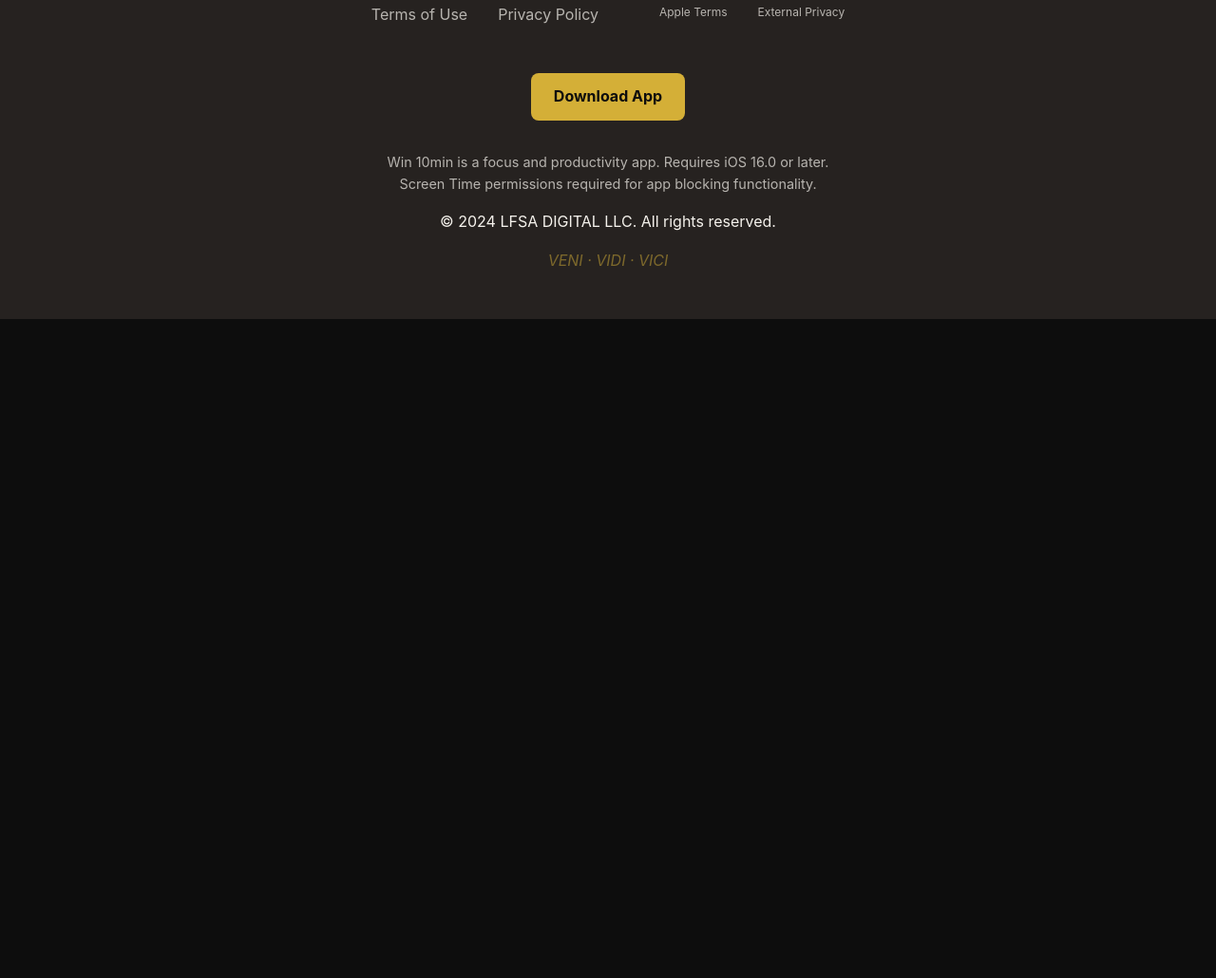
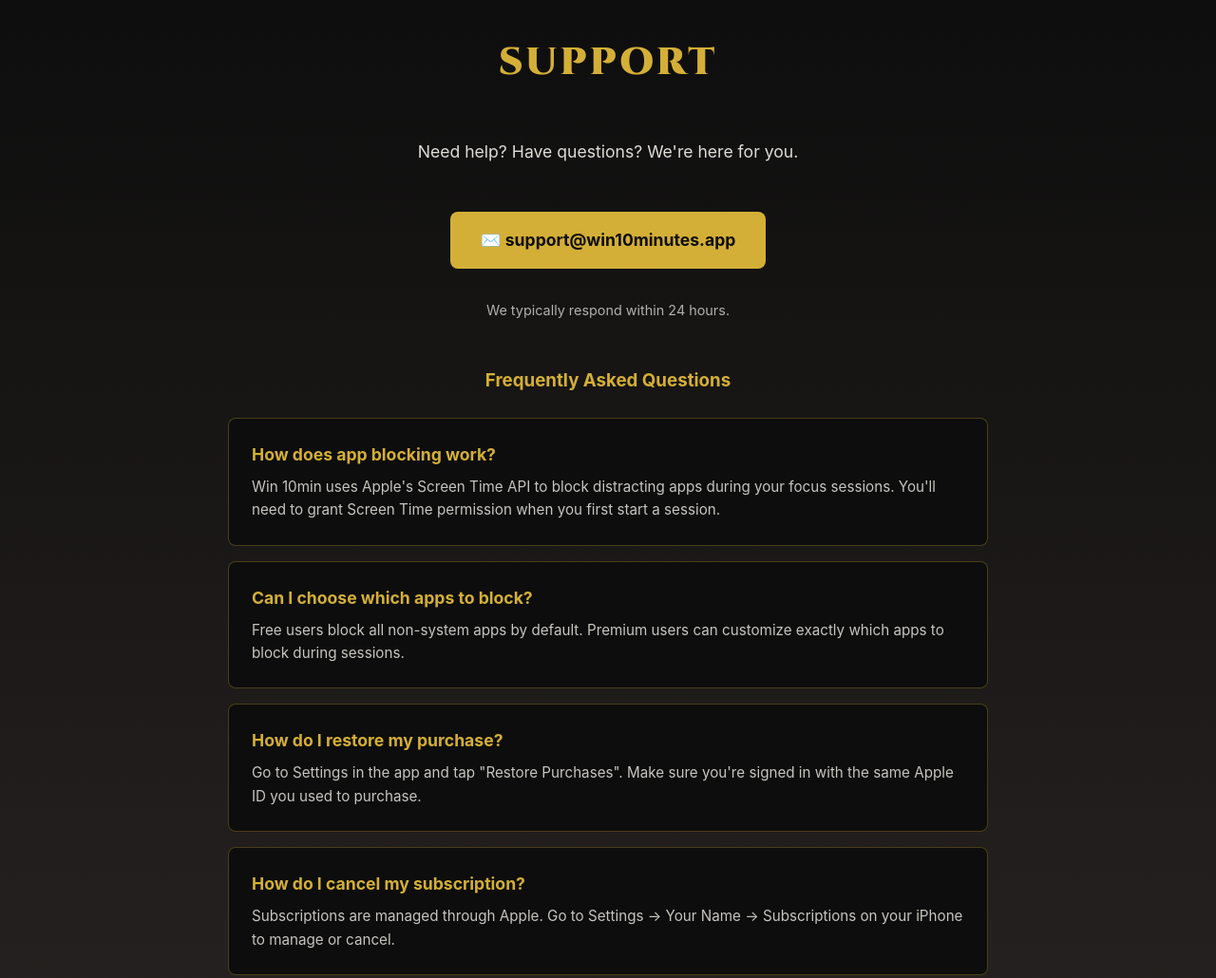
Before and after one commit to lfsadigital/win10min, a plain HTML site: page index.html in a window 1280 px wide. Shown: the part 3513-4543 px from the top of the page at 95% size. Before the commit the page ends 3849 px from the top, so only its background shows below. Drawn offline with Linux system fonts and the light colour scheme.

Commit message:
Add support section with FAQs and contact info

```diff
--- a/index.html
+++ b/index.html
@@ -404,6 +404,60 @@
               margin-right: 0.5rem;
           }
 
+          /* Support Section */
+          .support {
+              padding: 5rem 2rem;
+              background: linear-gradient(180deg, var(--marble-black) 0%, var(--dark-stone) 100%);
+          }
+
+          .support-content {
+              max-width: 800px;
+              margin: 0 auto;
+              text-align: center;
+          }
+
+          .support-email {
+              display: inline-block;
+              margin: 2rem 0;
+              padding: 1rem 2rem;
+              background: var(--roman-gold);
+              color: var(--marble-black);
+              text-decoration: none;
+              border-radius: 8px;
+              font-weight: bold;
+              font-size: 1.1rem;
+              transition: all 0.3s ease;
+          }
+
+          .support-email:hover {
+              background: #b8941f;
+              transform: translateY(-2px);
+          }
+
+          .faq {
+              margin-top: 3rem;
+              text-align: left;
+          }
+
+          .faq-item {
+              background: var(--marble-black);
+              border: 1px solid rgba(212, 175, 55, 0.3);
+              border-radius: 8px;
+              padding: 1.5rem;
+              margin-bottom: 1rem;
+          }
+
+          .faq-item h4 {
+              color: var(--roman-gold);
+              margin-bottom: 0.5rem;
+              font-size: 1.1rem;
+          }
+
+          .faq-item p {
+              opacity: 0.8;
+              font-size: 0.95rem;
+          }
+
           /* Footer */
           footer {
               padding: 3rem 2rem;
@@ -579,12 +633,56 @@
           </div>
       </section>
 
+      <!-- Support Section -->
+      <section class="support" id="support">
+          <div class="container">
+              <h2 class="section-title">SUPPORT</h2>
+              <div class="support-content">
+                  <p style="opacity: 0.9; font-size: 1.1rem; margin-bottom: 1rem;">
+                      Need help? Have questions? We're here for you.
+                  </p>
+                  <a href="mailto:support@win10minutes.app" class="support-email">
+                      ✉️ support@win10minutes.app
+                  </a>
+                  <p style="opacity: 0.7; font-size: 0.9rem;">
+                      We typically respond within 24 hours.
+                  </p>
+
+                  <div class="faq">
+                      <h3 style="color: var(--roman-gold); text-align: center; margin-bottom: 1.5rem;">Frequently Asked Questions</h3>
+
+                      <div class="faq-item">
+                          <h4>How does app blocking work?</h4>
+                          <p>Win 10min uses Apple's Screen Time API to block distracting apps during your focus sessions. You'll need to grant Screen Time permission when you
+   first start a session.</p>
+                      </div>
+
+                      <div class="faq-item">
+                          <h4>Can I choose which apps to block?</h4>
+                          <p>Free users block all non-system apps by default. Premium users can customize exactly which apps to block during sessions.</p>
+                      </div>
+
+                      <div class="faq-item">
+                          <h4>How do I restore my purchase?</h4>
+                          <p>Go to Settings in the app and tap "Restore Purchases". Make sure you're signed in with the same Apple ID you used to purchase.</p>
+                      </div>
+
+                      <div class="faq-item">
+                          <h4>How do I cancel my subscription?</h4>
+                          <p>Subscriptions are managed through Apple. Go to Settings → Your Name → Subscriptions on your iPhone to manage or cancel.</p>
+                      </div>
+                  </div>
+              </div>
+          </div>
+      </section>
+
       <!-- Footer -->
       <footer>
           <div class="container">
               <div class="footer-links">
                   <a href="/terms" class="footer-link">Terms of Use</a>
                   <a href="/privacy" class="footer-link">Privacy Policy</a>
+                  <a href="#support" class="footer-link">Support</a>
                   <br>
                   <a href="https://www.apple.com/legal/internet-services/itunes/dev/stdeula/" class="footer-link" style="font-size: 12px; opacity: 0.7;">Apple Terms</a>
                   <a href="https://lfsadigital.github.io/privacy-policy-10min/privacy-policy" class="footer-link" style="font-size: 12px; opacity: 0.7;">External Privacy</a>
```
